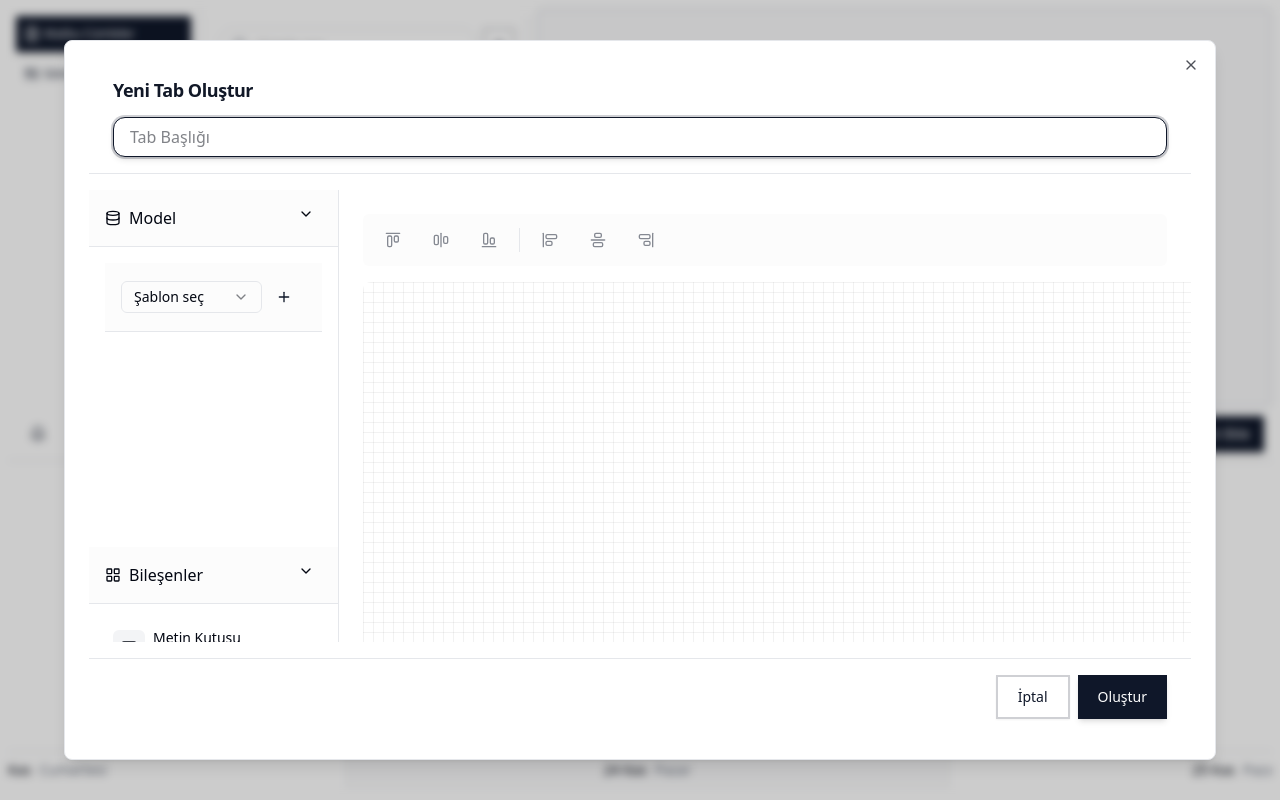
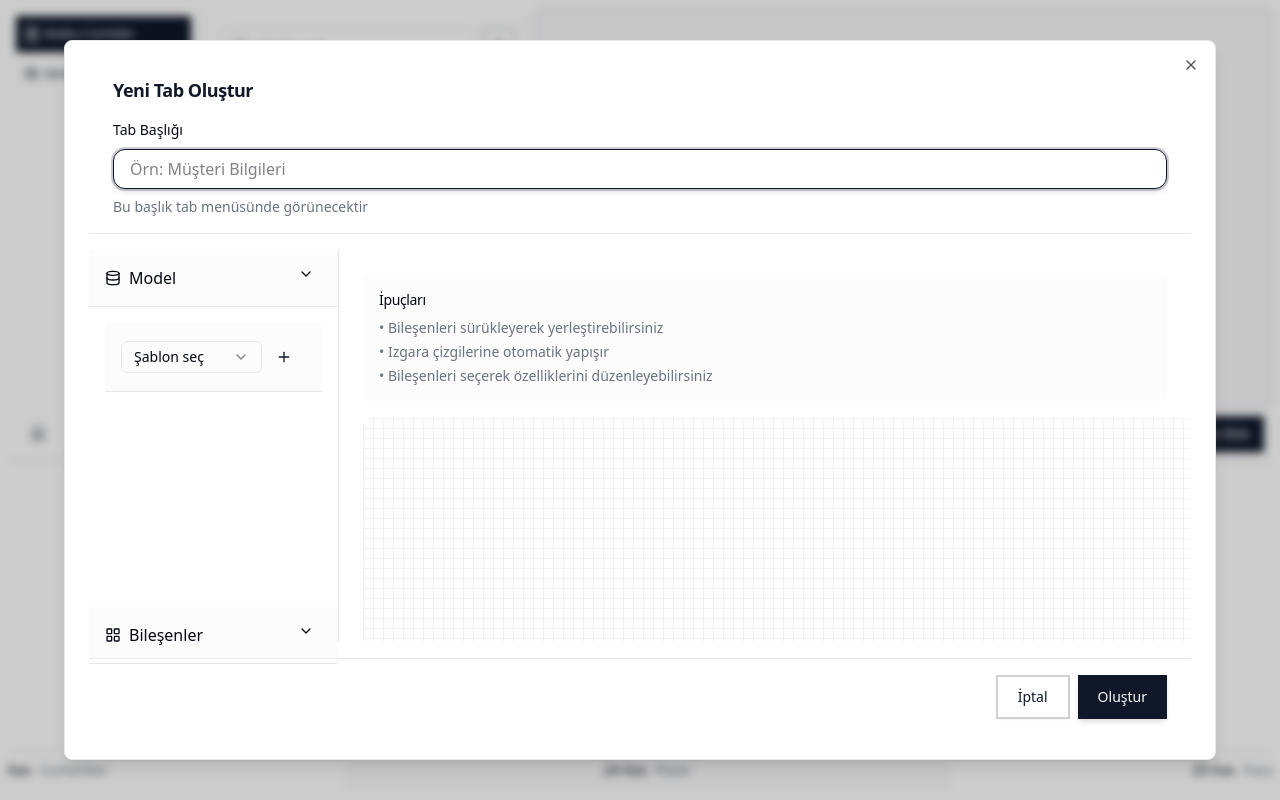
Before and after one commit to yunusgungordev/tutanak, a React (Vite) app: page / in a window 1280 px wide. Both pictures are taken after a click on the button 103 px from the left and 114 px from the top of the page. Built offline with nearby package versions, Linux system fonts and the light colour scheme.

Commit message:
bekle -i

```diff
--- a/src/dashboard/components/create-tab-dialog.tsx
+++ b/src/dashboard/components/create-tab-dialog.tsx
@@ -4,7 +4,7 @@ import { Button } from "@/components/ui/button"
 import { Input } from "@/components/ui/input"
 import { DraggableComponentType } from "@/types/component"
 import { LayoutConfig, Field, TabContent } from "@/types/tab"
-import { FormInput as InputIcon, Type, Table, ListTodo, Square } from "lucide-react"
+import { FormInput as InputIcon, Type, Table, ListTodo, Square, Plus } from "lucide-react"
 import { useTabContext } from "@/contexts/tab-context"
 import { toast } from "react-hot-toast"
 import { Rnd } from "react-rnd"
@@ -541,6 +541,65 @@ function PropertiesPanel({
 
 type EventAction = 'showMessage' | 'navigateTab' | 'openDialog' | 'executeQuery';
 
+const COMPONENT_CATEGORIES = [
+  {
+    title: "Temel Bileşenler",
+    components: [
+      {
+        id: "input",
+        type: "input",
+        label: "Metin Kutusu",
+        description: "Tek satırlık metin girişi için",
+        icon: <InputIcon className="w-4 h-4" />,
+        defaultProps: {
+          label: "Yeni Metin Kutusu",
+          placeholder: "Metin giriniz",
+          width: 200,
+          height: 40,
+          x: 0,
+          y: 0
+        }
+      },
+      {
+        id: "textarea",
+        type: "textarea",
+        label: "Çok Satırlı Metin",
+        description: "Uzun metinler için",
+        icon: <Type className="w-4 h-4" />,
+        defaultProps: {
+          label: "Yeni Çok Satırlı Metin",
+          placeholder: "Metin giriniz",
+          width: 300,
+          height: 100,
+          x: 0,
+          y: 0
+        }
+      }
+    ]
+  },
+  {
+    title: "Veri Bileşenleri",
+    components: [
+      {
+        id: "table",
+        type: "table",
+        label: "Tablo",
+        description: "Verileri düzenli göstermek için",
+        icon: <Table className="w-4 h-4" />,
+        defaultProps: {
+          label: "Yeni Tablo",
+          width: 400,
+          height: 200,
+          x: 0,
+          y: 0,
+          headers: ["Başlık 1", "Başlık 2", "Başlık 3"],
+          rows: [["", "", ""], ["", "", ""]]
+        }
+      }
+    ]
+  }
+];
+
 export function CreateTabDialog({
   open,
   onOpenChange,
@@ -718,12 +777,18 @@ export function CreateTabDialog({
       <DialogContent className="max-w-[90vw] max-h-[90vh] h-[800px] flex flex-col overflow-hidden">
         <DialogHeader className="px-6 py-4 border-b">
           <DialogTitle>{editMode ? "Tab Düzenle" : "Yeni Tab Oluştur"}</DialogTitle>
+          <div className="space-y-2 mt-4">
+            <Label htmlFor="tabTitle">Tab Başlığı</Label>
             <Input
-            placeholder="Tab Başlığı"
+              id="tabTitle"
+              placeholder="Örn: Müşteri Bilgileri"
               value={label}
               onChange={(e) => setLabel(e.target.value)}
-            className="mt-4"
             />
+            <p className="text-sm text-muted-foreground">
+              Bu başlık tab menüsünde görünecektir
+            </p>
+          </div>
         </DialogHeader>
 
         <div className="flex-1 min-h-0 flex">
@@ -762,26 +827,34 @@ export function CreateTabDialog({
               </CollapsibleTrigger>
               <CollapsibleContent className="flex-1 min-h-0 overflow-hidden">
                 <div className="h-full overflow-y-auto scrollbar-thin scrollbar-thumb-muted-foreground/20 scrollbar-track-transparent">
-                  <div className="p-4 space-y-2">
+                  <div className="p-4 space-y-4">
+                    {COMPONENT_CATEGORIES.map((category) => (
+                      <div key={category.title} className="space-y-2">
+                        <h3 className="text-sm font-medium text-muted-foreground">{category.title}</h3>
                         <div className="grid grid-cols-1 gap-2">
-                      {COMPONENTS.map((component) => (
+                          {category.components.map((component) => (
                             <div
                               key={component.id}
                               onClick={() => handleAddComponent(component)}
-                          className="flex items-center gap-2 p-2 text-sm rounded-md hover:bg-accent hover:text-accent-foreground transition-colors cursor-pointer"
+                              className="group relative flex items-center gap-2 p-3 rounded-lg border border-border/50 hover:border-primary/50 hover:bg-accent transition-colors cursor-pointer"
                             >
-                          <div className="w-8 h-8 flex items-center justify-center rounded-md bg-muted">
+                              <div className="w-10 h-10 flex items-center justify-center rounded-md bg-muted">
                                 {component.icon}
                               </div>
-                          <div className="flex-1 text-left">
+                              <div className="flex-1">
                                 <div className="font-medium">{component.label}</div>
                                 <div className="text-xs text-muted-foreground">
-                              {getComponentDescription(component.type)}
+                                  {component.description}
                                 </div>
+                              </div>
+                              <div className="opacity-0 group-hover:opacity-100 transition-opacity">
+                                <Plus className="w-4 h-4" />
                               </div>
                             </div>
                           ))}
                         </div>
+                      </div>
+                    ))}
                   </div>
                 </div>
               </CollapsibleContent>
@@ -790,66 +863,14 @@ export function CreateTabDialog({
 
           {/* Orta Panel - Canvas */}
           <div className="flex-1 overflow-auto p-6">
-            {/* Araç çubuğu */}
-            <div className="flex items-center gap-2 mb-4 p-2 bg-muted/30 rounded-md sticky top-0 z-10">
-              <div className="flex items-center gap-1">
-                <Button
-                  variant="ghost"
-                  size="sm"
-                  onClick={() => handleAlignComponent('left')}
-                  disabled={!selectedComponent}
-                >
-                  <AlignStartHorizontal className="h-4 w-4" />
-                </Button>
-                <Button
-                  variant="ghost"
-                  size="sm"
-                  onClick={() => handleAlignComponent('center')}
-                  disabled={!selectedComponent}
-                >
-                  <AlignHorizontalJustifyCenter className="h-4 w-4" />
-                </Button>
-                <Button
-                  variant="ghost"
-                  size="sm"
-                  onClick={() => handleAlignComponent('right')}
-                  disabled={!selectedComponent}
-                >
-                  <AlignEndHorizontal className="h-4 w-4" />
-                </Button>
+            <div className="bg-muted/30 rounded-lg p-4 mb-4">
+              <h3 className="text-sm font-medium mb-2">İpuçları</h3>
+              <ul className="text-sm text-muted-foreground space-y-1">
+                <li>• Bileşenleri sürükleyerek yerleştirebilirsiniz</li>
+                <li>• Izgara çizgilerine otomatik yapışır</li>
+                <li>• Bileşenleri seçerek özelliklerini düzenleyebilirsiniz</li>
+              </ul>
             </div>
-
-              <Separator orientation="vertical" className="h-6" />
-
-              <div className="flex items-center gap-1">
-                <Button
-                  variant="ghost"
-                  size="sm"
-                  onClick={() => handleAlignComponent('top')}
-                  disabled={!selectedComponent}
-                >
-                  <AlignStartVertical className="h-4 w-4" />
-                </Button>
-                <Button
-                  variant="ghost"
-                  size="sm"
-                  onClick={() => handleAlignComponent('middle')}
-                  disabled={!selectedComponent}
-                >
-                  <AlignVerticalJustifyCenter className="h-4 w-4" />
-                </Button>
-                <Button
-                  variant="ghost"
-                  size="sm"
-                  onClick={() => handleAlignComponent('bottom')}
-                  disabled={!selectedComponent}
-                >
-                  <AlignEndVertical className="h-4 w-4" />
-                </Button>
-              </div>
-            </div>
-
-            {/* Sonsuz canvas alanı */}
             <Canvas
               layout={layout}
               setLayout={setLayout}
```
Also changed, not shown: 1 other file (tests, documents, lock files or other folders). Lines whose indentation alone changed are shown as unchanged.
